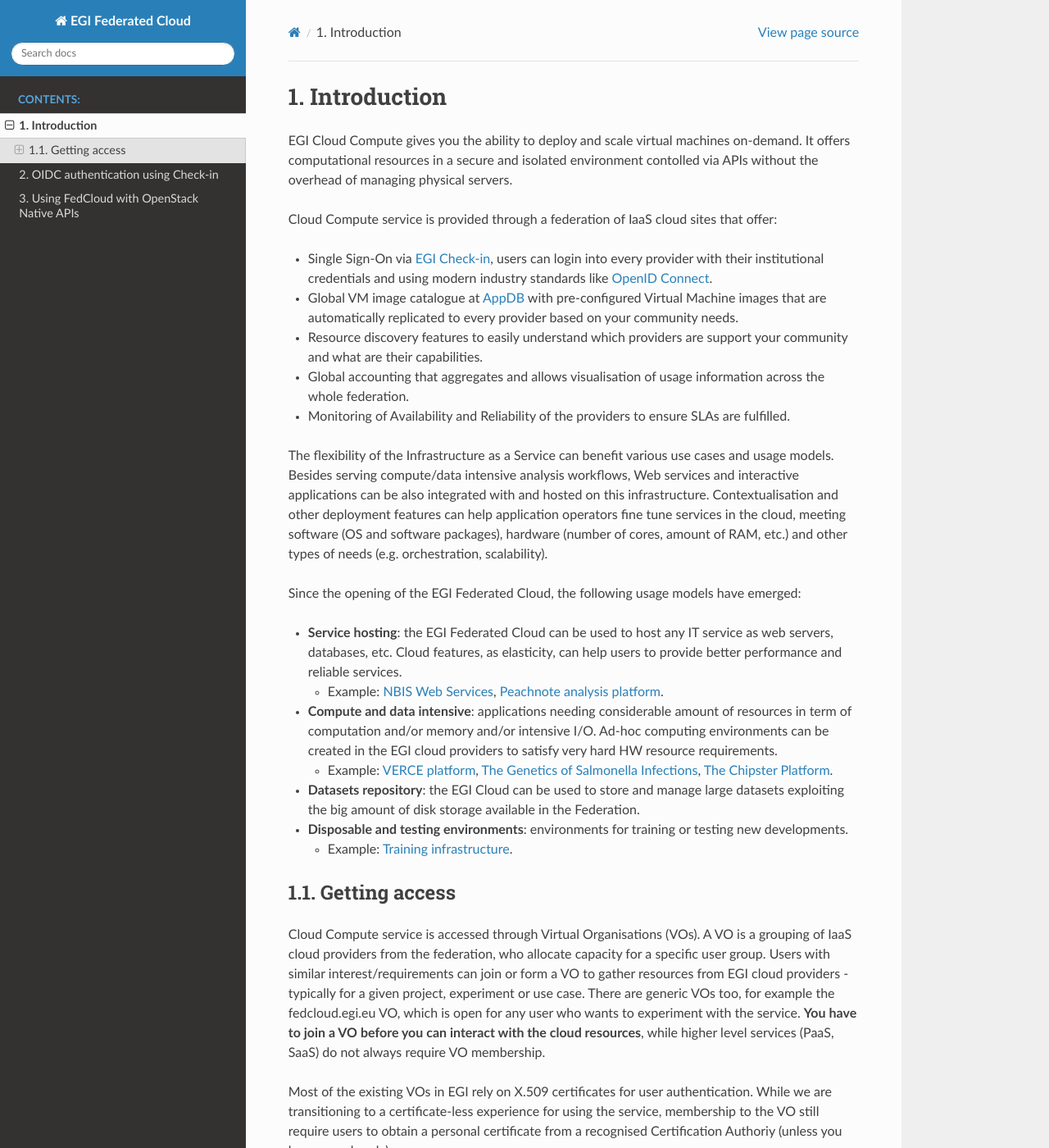
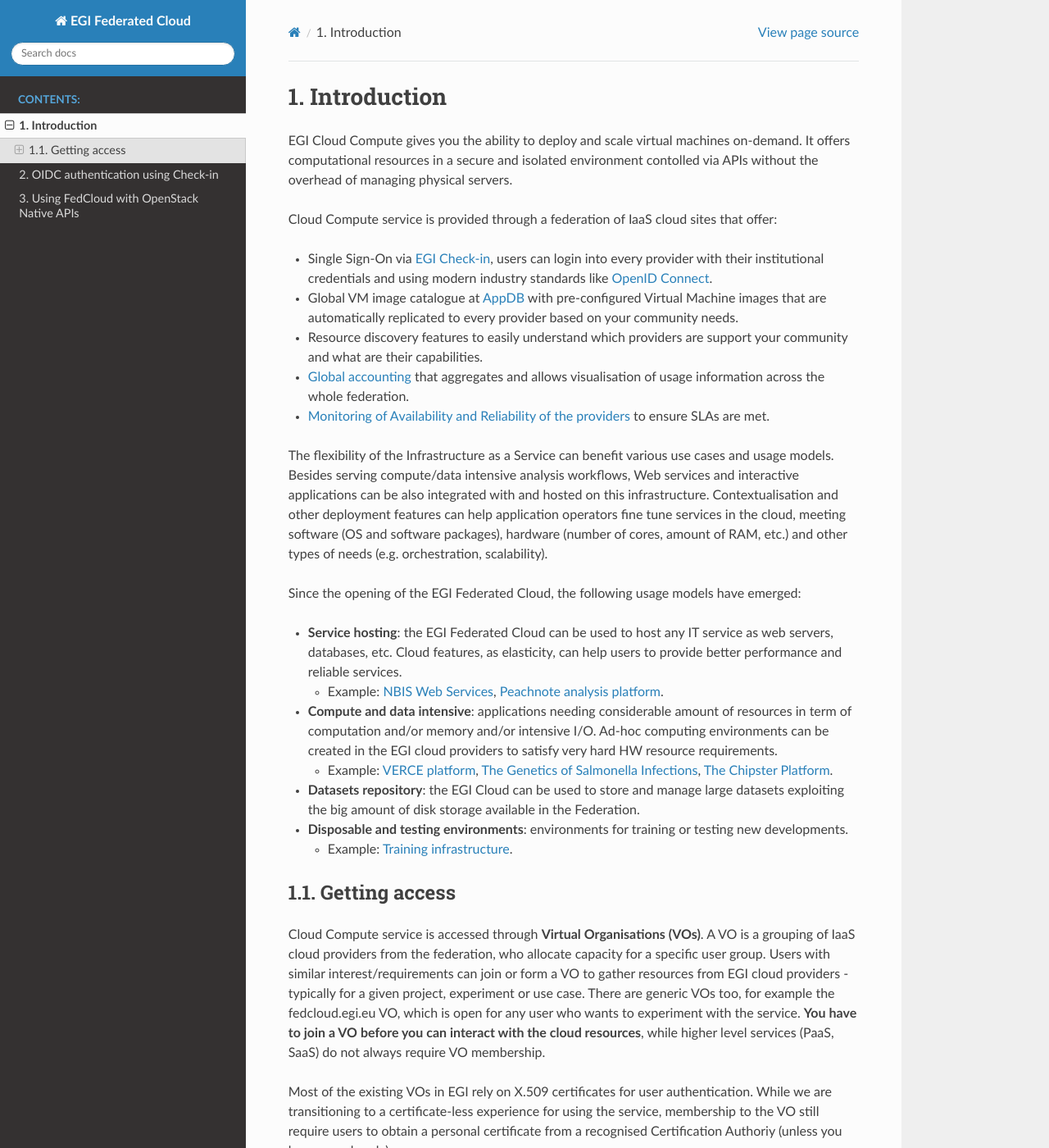
Before and after one commit to EGI-Federation/fedcloud-documentation, a Sphinx documentation site: the page built from source/introduction.rst, in a window 1280 px wide and 1400 px high. Shown: the whole window at 82% size. Built offline with Sphinx 7.4.7 and the Read the Docs theme 2.0.0, drawn with Linux system fonts in a browser that asks for light colours.

```diff
--- a/source/introduction.rst
+++ b/source/introduction.rst
@@ -22,11 +24,11 @@ offer:
 * Resource discovery features to easily understand which providers are support
   your community and what are their capabilities.
 
-* Global accounting that aggregates and allows visualisation of usage
-  information across the whole federation.
+* `Global accounting <https://accounting.egi.eu/cloud/>`_ that aggregates and
+  allows visualisation of usage information across the whole federation.
 
-* Monitoring of Availability and Reliability of the providers to ensure SLAs
-  are fulfilled.
+* `Monitoring of Availability and Reliability of the providers <http://argo.egi.eu/status-fedcloud>`_
+  to ensure SLAs are met.
 
 
 The flexibility of the Infrastructure as a Service can benefit various use
@@ -69,8 +71,8 @@ Getting access
 --------------
 
 
-Cloud Compute service is accessed through Virtual Organisations (VOs). A VO is
-a grouping of IaaS cloud providers from the federation, who allocate capacity
+Cloud Compute service is accessed through **Virtual Organisations (VOs)**. A VO
+is a grouping of IaaS cloud providers from the federation, who allocate capacity
 for a specific user group. Users with similar interest/requirements can join or
 form a VO to gather resources from EGI cloud providers - typically for a given
 project, experiment or use case. There are generic VOs too, for example the
```
Also changed, not shown: other parts of source/introduction.rst (+2 -0 lines).
